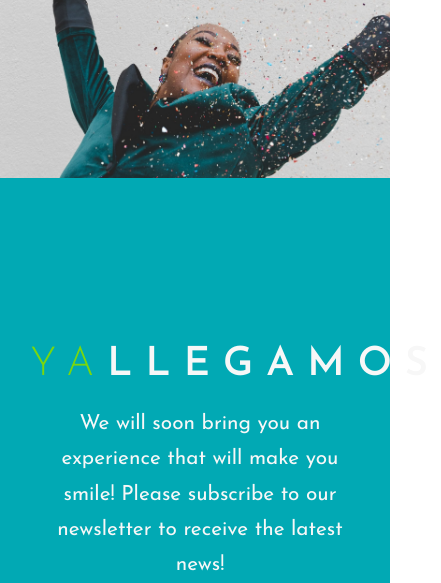
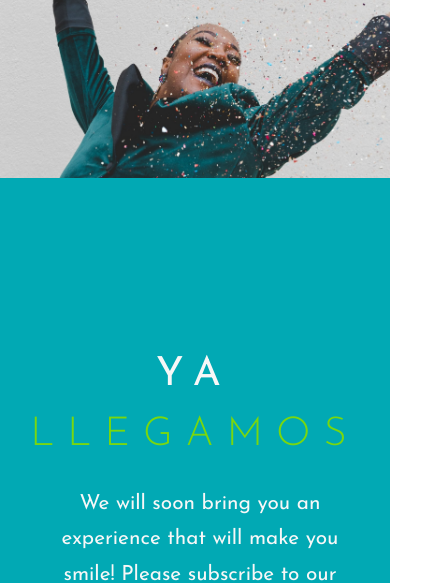
Before and after one commit to alicjaplacz/niulocker-landing-page, a plain HTML site: page index.html in a window 390 px wide. Shown: the part 276-859 px from the top of the page, 441 px wide, since content can reach past the window. Drawn offline with Linux system fonts and the light colour scheme.

Commit message:
changes to the title, no spilling

```diff
--- a/css/styles.css
+++ b/css/styles.css
@@ -128,6 +128,16 @@ p {
 
 h1 {
   font-size: 2.5rem;
+  color: #79d70f;
+  font-weight: 300;
+}
+
+/* span {
+  font-size: 3rem;
+} */
+.title {
+  color: #f7f7f7;
+  font-weight: 400;
 }
 
   .button {
@@ -143,6 +153,7 @@ h1 {
     margin-left: auto;
     margin-right: auto;
     text-align: center;
+    line-height: 1.5;
   }
 
   .left {
```
Also changed, not shown: index.html (+1 -1 lines).
